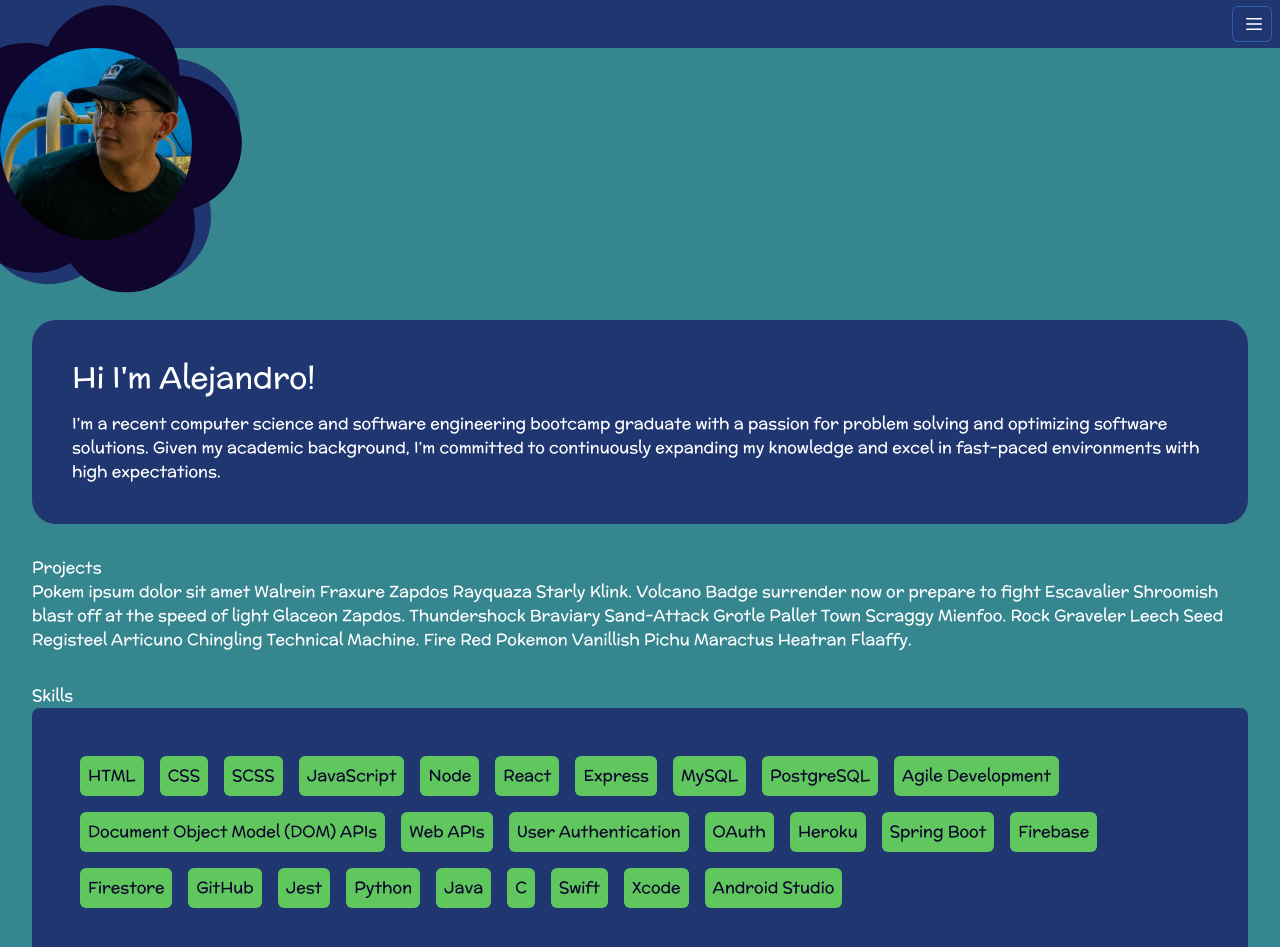
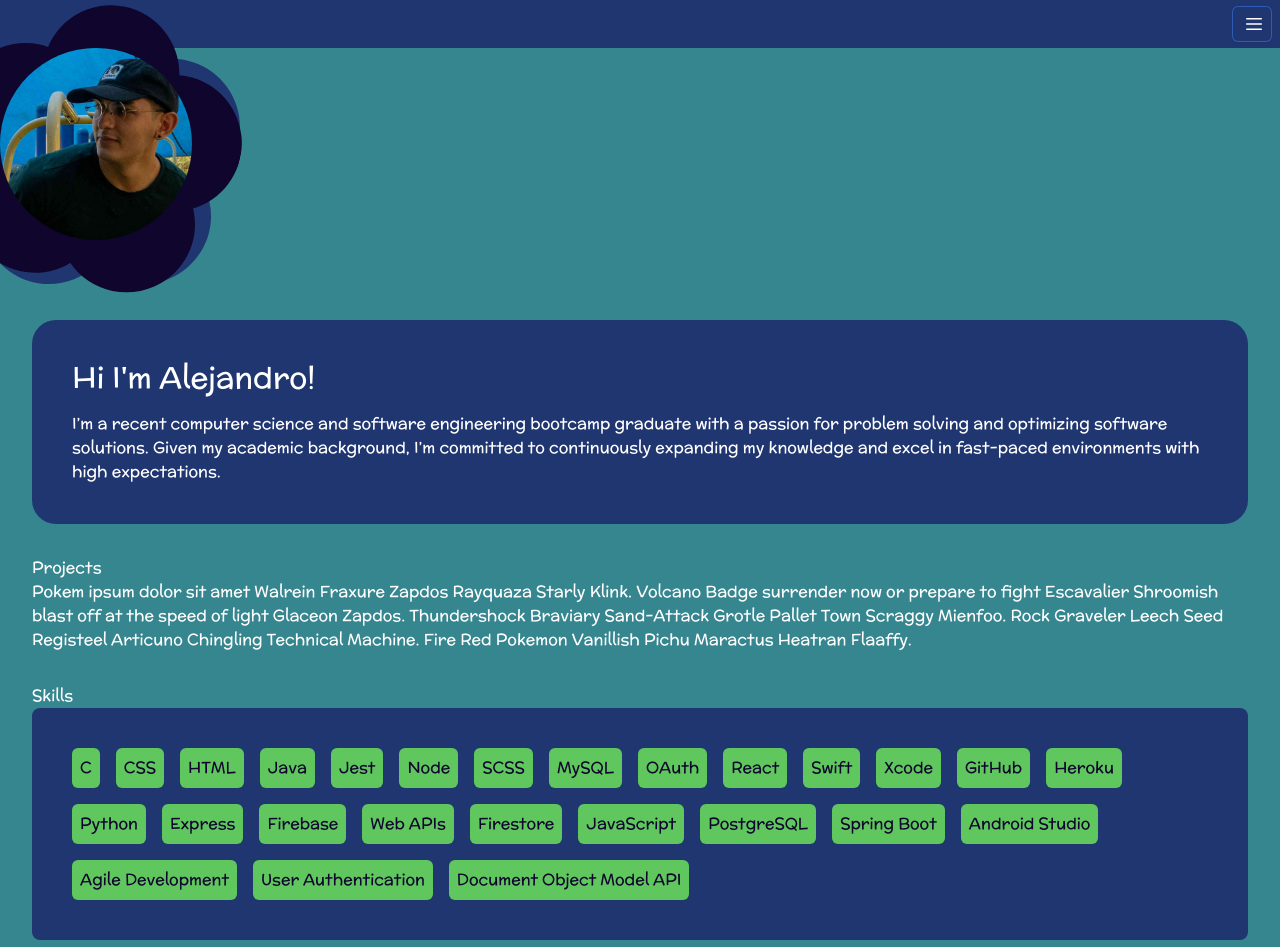
Before and after one commit to aliv314/portfolio, a React (Create React App) app: page / in a window 1280 px wide. Shown: the top 947 px of the page. Built offline with nearby package versions, Linux system fonts and the light colour scheme; the HTML template or start-up script is replaced by a standard one.

Commit message:
Skills card looks presentable

```diff
--- a/src/components/SkillsCard/SkillsCard.tsx
+++ b/src/components/SkillsCard/SkillsCard.tsx
@@ -1,15 +1,22 @@
 import {FC} from 'react'
 
-const skillsPlaceHolder = ["HTML"," CSS"," SCSS"," JavaScript"," Node"," React"," Express"," MySQL"," PostgreSQL"," Agile Development"," Document Object Model (DOM) APIs"," Web APIs"," User Authentication"," OAuth"," Heroku"," Spring Boot"," Firebase"," Firestore"," GitHub"," Jest"," Python"," Java"," C"," Swift"," Xcode"," Android Studio"]
+let skillsPlaceHolder:string[] = ["HTML"," CSS"," SCSS"," JavaScript"," Node"," React"," Express"," MySQL"," PostgreSQL"," Agile Development"," Document Object Model API"," Web APIs"," User Authentication"," OAuth"," Heroku"," Spring Boot"," Firebase"," Firestore"," GitHub"," Jest"," Python"," Java","C"," Swift"," Xcode","Android Studio"]
+skillsPlaceHolder.sort(function(a, b) {
+    return a.length - b.length || // sort by length, if equal then
+           a.localeCompare(b);    // sort by dictionary order
+  });
+
 
 const SkillsCard:FC = () => {
     return(
-    <div className='bg-navy-blue flex flex-wrap rounded-lg p-10'>
+    <div className='bg-navy-blue flex flex-wrap rounded-lg p-8'>
     {skillsPlaceHolder.map(skill => {
         return (
             <ul>
-                <li className='bg-lime rounded-md p-2 m-2 text-dark-blue select-none'>
+                <li className='bg-lime rounded-md p-2 m-2 flex items-center justify-center select-none'>
+                    <p className='text-dark-blue text-center'>
                     {skill}
+                    </p>
                 </li>
             </ul>
         )
```
